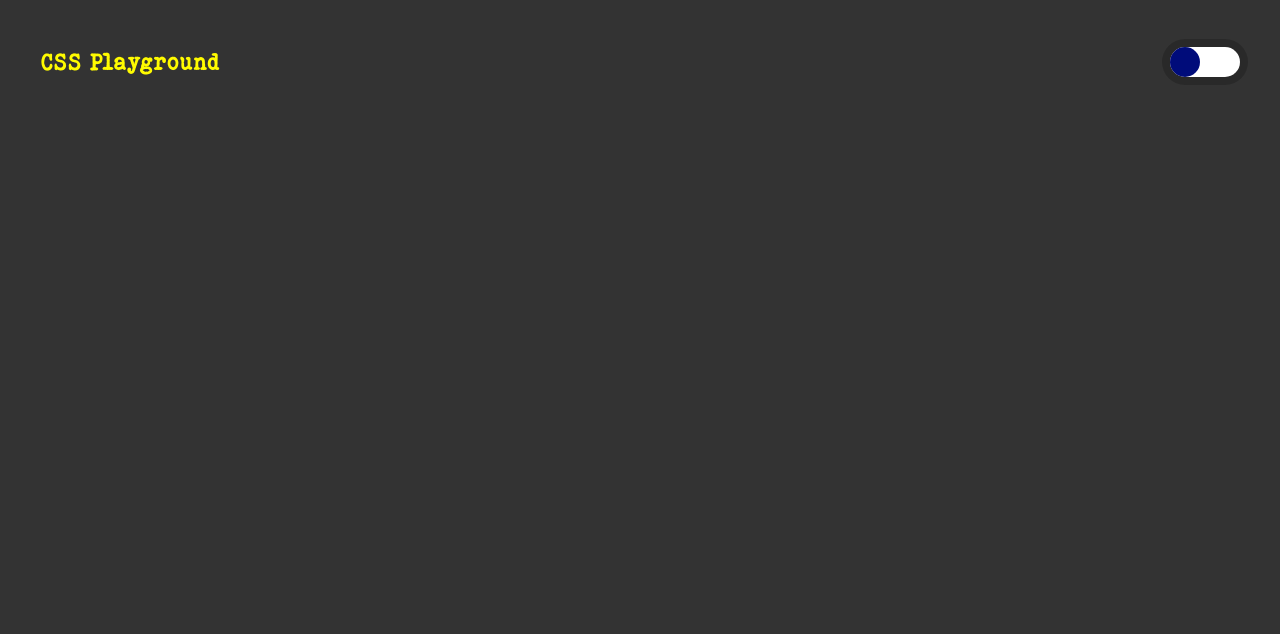
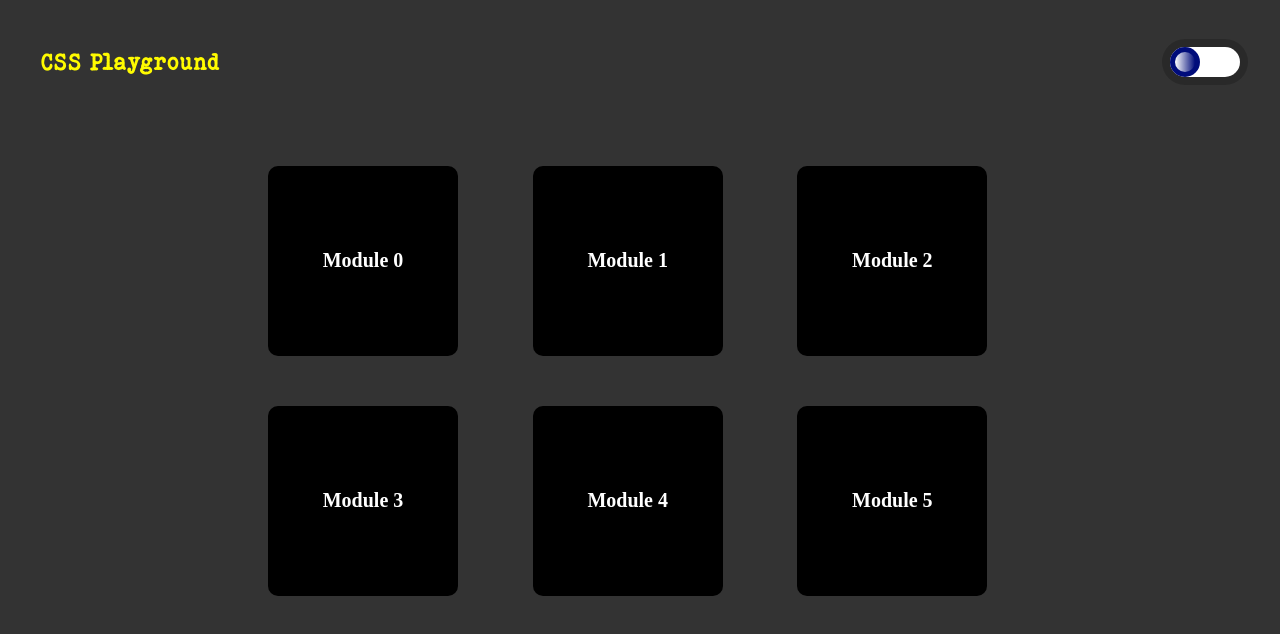
Before and after one commit to aparnanair002/css-js-fundamentals, a plain HTML site: page index.html in a window 1280 px wide. Drawn offline with Linux system fonts and the light colour scheme; a web font is replaced by a local one.

Commit message:
some content for adding each modules

```diff
--- a/index.html
+++ b/index.html
@@ -10,8 +10,18 @@
     <nav>
       <h1>CSS Playground</h1>
       <div class="contain">
-        <div class="circle"></div>
+        <div class="circle">
+          <div class="moon"></div>
+        </div>
       </div>
     </nav>
+    <div class="gridbox">
+      <div class="gridded">Module 0</div>
+      <div class="gridded">Module 1</div>
+      <div class="gridded">Module 2</div>
+      <div class="gridded">Module 3</div>
+      <div class="gridded">Module 4</div>
+      <div class="gridded">Module 5</div>
+    </div>
   </body>
 </html>
--- a/style.css
+++ b/style.css
@@ -1,6 +1,16 @@
 @font-face {
     font-family: 'jump';
     src: url('elr.ttf');
+}
+
+@font-face {
+    font-family: 'meta';
+    src: url('ell.ttf');
+}
+
+@font-face {
+    font-family: 'metabold';
+    src: url('elb.ttf');
 }
 
 
@@ -49,3 +59,57 @@ nav h1 {
     transform: translate(-50%, -50%);
     position: absolute;
 }
+
+.moon {
+    width: 20px;
+    height: 20px;
+    background: linear-gradient(to right, #fff, #0000);
+    border-radius: 50%;
+    position: absolute;
+    top: 5px;
+    left: 5px;
+}
+
+.gridbox {
+    display: grid;
+    grid-template-columns: repeat(3, 1fr);
+    gap: 50px;
+    margin: 5% 20%;
+}
+
+.gridded {
+    color: #ffffff;
+    background-color: #000000;
+    width: 150px;
+    height: 150px;
+    display: flex;
+    justify-content: center;
+    align-items: center;
+    border-radius: 10px;
+    font-size: 20px;
+    font-weight: bold;
+    font-family: meta;
+    padding: 20px;
+}
+
+.gridded:hover {
+    background-color: #ffee00;
+    color: #000000;
+    font-family: metabold;
+    font-weight: bold;
+    box-shadow: 0 0 10px rgba(255, 255, 0, 0.5);
+    animation: transl 0.5s ease-in-out;
+}
+
+@keyframes transl {
+    0% {
+        transform: scale(1.0);
+    }
+    50% {
+        transform: scale(1.2);
+    }
+    100% {
+        transform: scale(1.0);
+    }
+
+}
```
